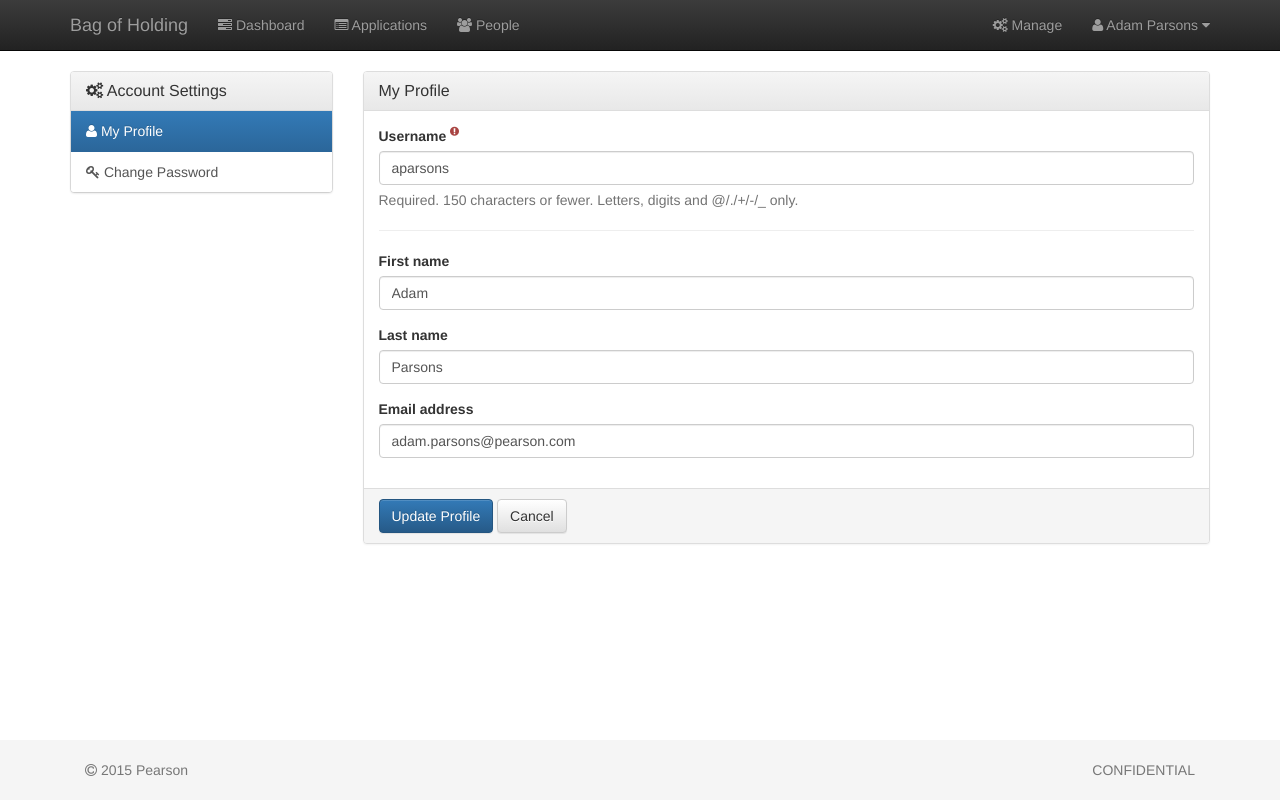
After one commit to aparsons/bag-of-holding, a Django app: page /accounts/profile/ in a window 1280 px wide. The commit adds this page. Run offline with Django 3.2, Linux system fonts and the light colour scheme; a user stored in the database is signed in; some libraries are stand-ins or nearby versions.

Commit message:
Finished User Settings

```diff
--- a/project/boh/forms.py
+++ b/project/boh/forms.py
@@ -1,7 +1,16 @@
 from django import forms
+from django.contrib.auth.models import User
 from django.db.models import Q
 
 from boh.models import Organization, DataElement, Application, Environment, EnvironmentLocation, Engagement, EngagementComment, Activity, ActivityComment, Person
+
+
+# User
+
+class UserProfileForm(forms.ModelForm):
+    class Meta:
+        model = User
+        fields = ['username', 'first_name', 'last_name', 'email']
 
 
 # Organization
--- a/project/boh/templates/boh/base.html
+++ b/project/boh/templates/boh/base.html
@@ -41,9 +41,10 @@
             <li><a href="{% url 'boh:management.services' %}"><span class="fa fa-cogs" aria-hidden="true"></span></span><span class="hidden-sm"> Manage</span></a></li>
             {% endif %}
             <li class="dropdown">
-              <a href="#" class="dropdown-toggle" data-toggle="dropdown" role="button" aria-expanded="false"><span class="fa fa-user" aria-hidden="true"></span> Account <span class="fa fa-caret-down" aria-hidden="true"></span></a>
+              <a href="#" class="dropdown-toggle" data-toggle="dropdown" role="button" aria-expanded="false"><span class="fa fa-user" aria-hidden="true"></span> {{ user.first_name }} {{ user.last_name }} <span class="fa fa-caret-down" aria-hidden="true"></span></a>
               <ul class="dropdown-menu" role="menu">
-                <li><a href="{% url 'django.contrib.auth.views.password_change' %}"><span class="fa fa-key" aria-hidden="true"></span> Change Password</a></li>
+                <li><a href="{% url 'boh:user.profile' %}"><span class="fa fa-user" aria-hidden="true"></span> My Profile</a></li>
+                <li><a href="{% url 'boh:user.change_password' %}"><span class="fa fa-key" aria-hidden="true"></span> Change Password</a></li>
                 <li class="divider"></li>
                 <li><a href="{% url 'django.contrib.auth.views.logout' %}"><span class="fa fa-sign-out" aria-hidden="true"></span> Logout</a></li>
               </ul>
--- /dev/null
+++ b/project/boh/templates/boh/user/base_user.html
@@ -0,0 +1,21 @@
+{% extends "boh/base.html" %}
+
+{% block content %}
+<div class="row">
+  <div class="col-sm-4 col-md-4 col-lg-3">
+    <div class="panel panel-default">
+      <div class="panel-heading">
+        <h3 class="panel-title"><span class="fa fa-cogs" aria-hidden="true"></span> Account Settings</h3>
+      </div>
+      <div class="list-group">
+        <a href="{% url 'boh:user.profile' %}" class="list-group-item{% if active_side == 'profile' %} active{% endif %}"><span class="fa fa-user" aria-hidden="true"></span> My Profile</a>
+        <a href="{% url 'boh:user.change_password' %}" class="list-group-item{% if active_side == 'change_password' %} active{% endif %}"><span class="fa fa-key" aria-hidden="true"></span> Change Password</a>
+      </div>
+    </div>
+  </div>
+  <div class="col-sm-8 col-md-8 col-lg-9">
+    {% block user_content %}
+    {% endblock user_content %}
+  </div>
+</div>
+{% endblock content %}
--- /dev/null
+++ b/project/boh/templates/boh/user/profile.html
@@ -0,0 +1,27 @@
+{% extends "boh/user/base_user.html" %}
+
+{% block title %}User Profile{% endblock %}
+
+{% block user_content %}
+<form method="post" action="{% url 'boh:user.profile' %}">
+  {% csrf_token %}
+  <div class="panel panel-default">
+    <div class="panel-heading">
+      <h3 class="panel-title">My Profile</h3>
+    </div>
+    <div class="panel-body">
+      {% include "boh/snippets/form/_general.html" with control=profile_form.username %}
+      <hr>
+      {% include "boh/snippets/form/_general.html" with control=profile_form.first_name %}
+      {% include "boh/snippets/form/_general.html" with control=profile_form.last_name %}
+      {% include "boh/snippets/form/_general.html" with control=profile_form.email %}
+    </div>
+    <div class="panel-footer">
+      <button class="btn btn-primary" type="submit">Update Profile</button>
+      <a href="{% url 'boh:dashboard.personal' %}" class="btn btn-default" role="button">Cancel</a>
+    </div>
+  </div>
+</form>
+
+{{ user_form }}
+{% endblock user_content %}
--- a/project/boh/urls.py
+++ b/project/boh/urls.py
@@ -13,6 +13,10 @@ urlpatterns = patterns('',
     # Management
     url(r'^manage/services/$', views.management_services, name='management.services'),
     url(r'^manage/users/$', views.management_users, name='management.users'),
+
+    # User
+    url(r'^accounts/profile/$', views.user_profile, name='user.profile'),
+    url(r'^accounts/password/$', views.user_change_password, name='user.change_password'),
 
     # Organization
     url(r'^organizations/add/$', views.organization_add, name='organization.add'),
--- a/project/boh/views.py
+++ b/project/boh/views.py
@@ -2,8 +2,10 @@ import random
 
 from django import forms
 from django.contrib import messages
+from django.contrib.auth import update_session_auth_hash
 from django.contrib.auth.decorators import login_required
 from django.contrib.auth.models import User
+from django.contrib.auth.forms import PasswordChangeForm, UserChangeForm
 from django.contrib.admin.views.decorators import staff_member_required
 from django.core.paginator import Paginator, EmptyPage, PageNotAnInteger
 from django.db.models import Count, Q
@@ -13,6 +15,7 @@ from django.shortcuts import get_object_or_404, render, redirect
 from django.views.decorators.http import require_http_methods
 
 from boh.models import Organization, DataElement, Application, Environment, EnvironmentLocation, EnvironmentCredentials, Engagement, Activity, Tag, Person
+from boh.forms import UserProfileForm
 from boh.forms import OrganizationAddForm, OrganizationSettingsGeneralForm, OrganizationDeleteForm
 from boh.forms import ApplicationAddForm, ApplicationDeleteForm, ApplicationSettingsGeneralForm, ApplicationSettingsOrganizationForm, ApplicationSettingsMetadataForm, ApplicationSettingsTagsForm, ApplicationSettingsThreadFixForm
 from boh.forms import ApplicationSettingsDataElementsForm, ApplicationSettingsDCLOverrideForm
@@ -132,6 +135,46 @@ def management_users(request):
 
     return render(request, 'boh/management/users.html', {
         'active': 'users'
+    })
+
+
+# User
+
+
+@login_required
+@require_http_methods(['GET', 'POST'])
+def user_profile(request):
+    profile_form = UserProfileForm(request.POST or None, instance=request.user)
+
+    if request.method == 'POST':
+        if profile_form.is_valid():
+            profile_form.save()
+            messages.success(request, 'You successfully updated your profile.', extra_tags=random.choice(action_messages))
+        else:
+            messages.error(request, 'There was a problem updating your profile.', extra_tags='Uh oh!')
+
+    return render(request, 'boh/user/profile.html', {
+        'profile_form': profile_form,
+        'active_side': 'profile'
+    })
+
+
+@login_required
+@require_http_methods(['GET', 'POST'])
+def user_change_password(request):
+    password_form = PasswordChangeForm(user=request.user, data=request.POST or None)
+
+    if request.method == 'POST':
+        if password_form.is_valid():
+            password_form.save()
+            update_session_auth_hash(request, password_form.user)
+            messages.success(request, 'You successfully changed your password.', extra_tags=random.choice(action_messages))
+        else:
+            messages.error(request, 'There was a problem changing your password.', extra_tags='Uh oh!')
+
+    return render(request, 'boh/user/change_password.html', {
+        'password_form': password_form,
+        'active_side': 'change_password'
     })
 
 
--- a/project/project/urls.py
+++ b/project/project/urls.py
@@ -8,8 +8,8 @@ base_urlpatterns = patterns('',
 
     url(r'^accounts/login/$', 'django.contrib.auth.views.login', name='login'),
     url(r'^accounts/logout/$', 'django.contrib.auth.views.logout', name='logout'),
-    url(r'^accounts/change-password/$', 'django.contrib.auth.views.password_change', name='password_change'),
-    url(r'^accounts/change-password/done/$', 'django.contrib.auth.views.password_change_done', name='password_change_done'),
+    #url(r'^accounts/change-password/$', 'django.contrib.auth.views.password_change', name='password_change'),
+    #url(r'^accounts/change-password/done/$', 'django.contrib.auth.views.password_change_done', name='password_change_done'),
     #url(r'^', include('django.contrib.auth.urls')),
     url(r'^admin/', include(admin.site.urls)),
 )
```
Also changed, not shown: project/boh/templates/boh/user/change_password.html (added, +23 -0 lines).
